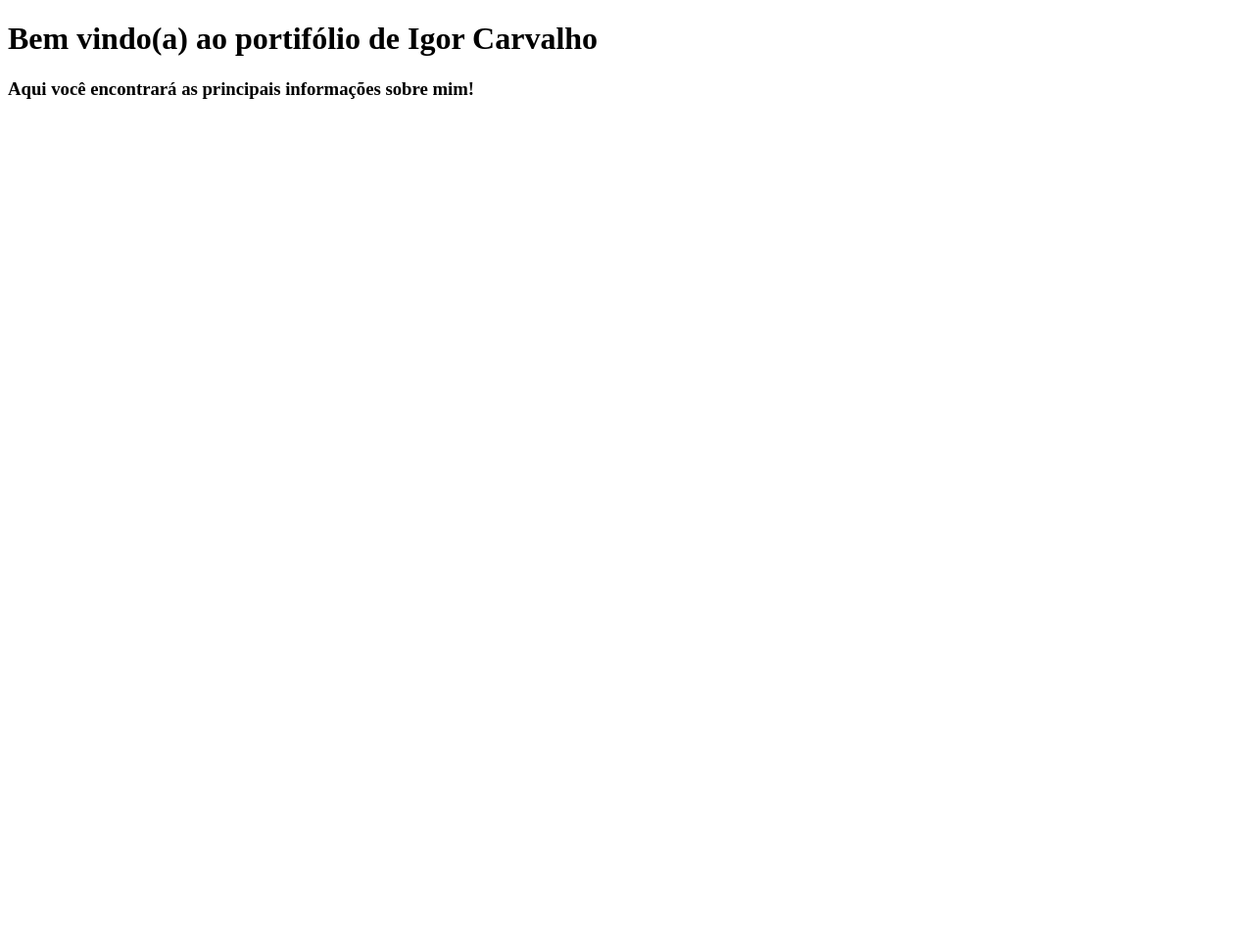
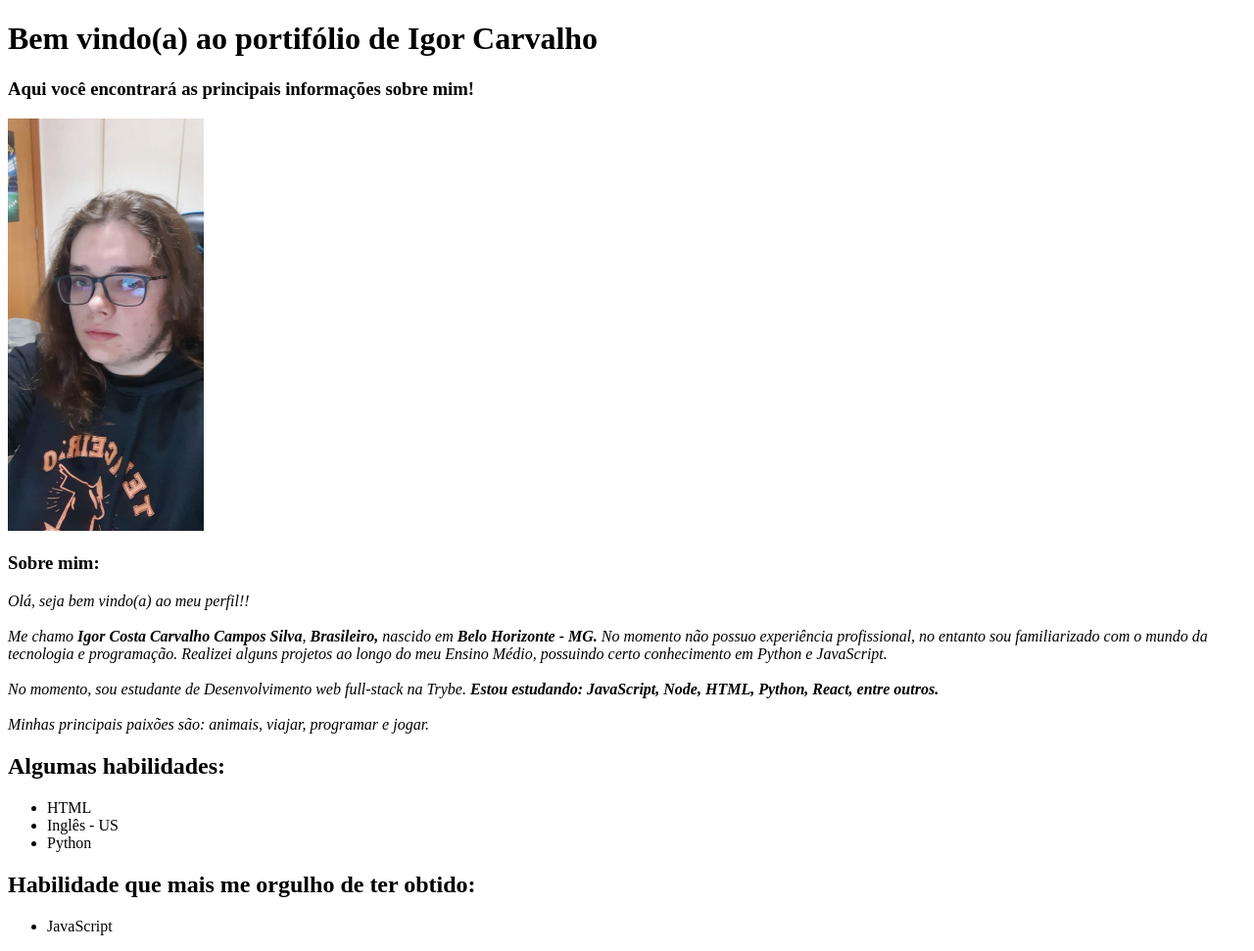
Before and after one commit to igorrCarvalho/igorrCarvalho.github.io, a plain HTML site: page index.html in a window 1280 px wide. Shown: the whole page at 98% size. Before the commit the page ends 800 px from the top, so only its background shows below. Drawn offline with Linux system fonts and the light colour scheme.

Commit message:
Foram adicionados foto e informações sobre o proprietário

```diff
--- a/index.html
+++ b/index.html
@@ -9,6 +9,23 @@
 <body>
     <h1>Bem vindo(a) ao portifólio de Igor Carvalho</h1>
     <h3>Aqui você encontrará as principais informações sobre mim!</h3>
+    <img src="images/WhatsApp Image 2022-07-04 at 19.34.12.jpeg" alt="Foto de Igor (dono do portifólio)" width="200px">
+    <h3>Sobre mim:</h3>
+    <p> <em>Olá, seja bem vindo(a) ao meu perfil!!<br><br>
+        Me chamo <strong>Igor Costa Carvalho Campos Silva</strong>, <strong>Brasileiro, </strong> nascido em <strong>Belo Horizonte - MG.</strong> No momento não possuo experiência profissional, no entanto sou familiarizado com o mundo da tecnologia e programação. Realizei alguns projetos ao longo do meu Ensino Médio, possuindo certo conhecimento em Python e JavaScript.<br><br>
+        No momento, sou estudante de Desenvolvimento web full-stack na Trybe. <strong>Estou estudando: JavaScript, Node, HTML, Python, React, entre outros.</strong><br><br>
+        Minhas principais paixões são: animais, viajar, programar e jogar.</em></p>
+        <h2>Algumas habilidades:</h2>
+        <ul>
+            <li>HTML</li>
+            <li>Inglês - US</li>
+            <li>Python</li>
+        </ul>
+        <h2>Habilidade que mais me orgulho de ter obtido:</h2>
+        <ul>
+            <li>JavaScript</li>
+        </ul>
+
 
 </body>
 </html>
```
